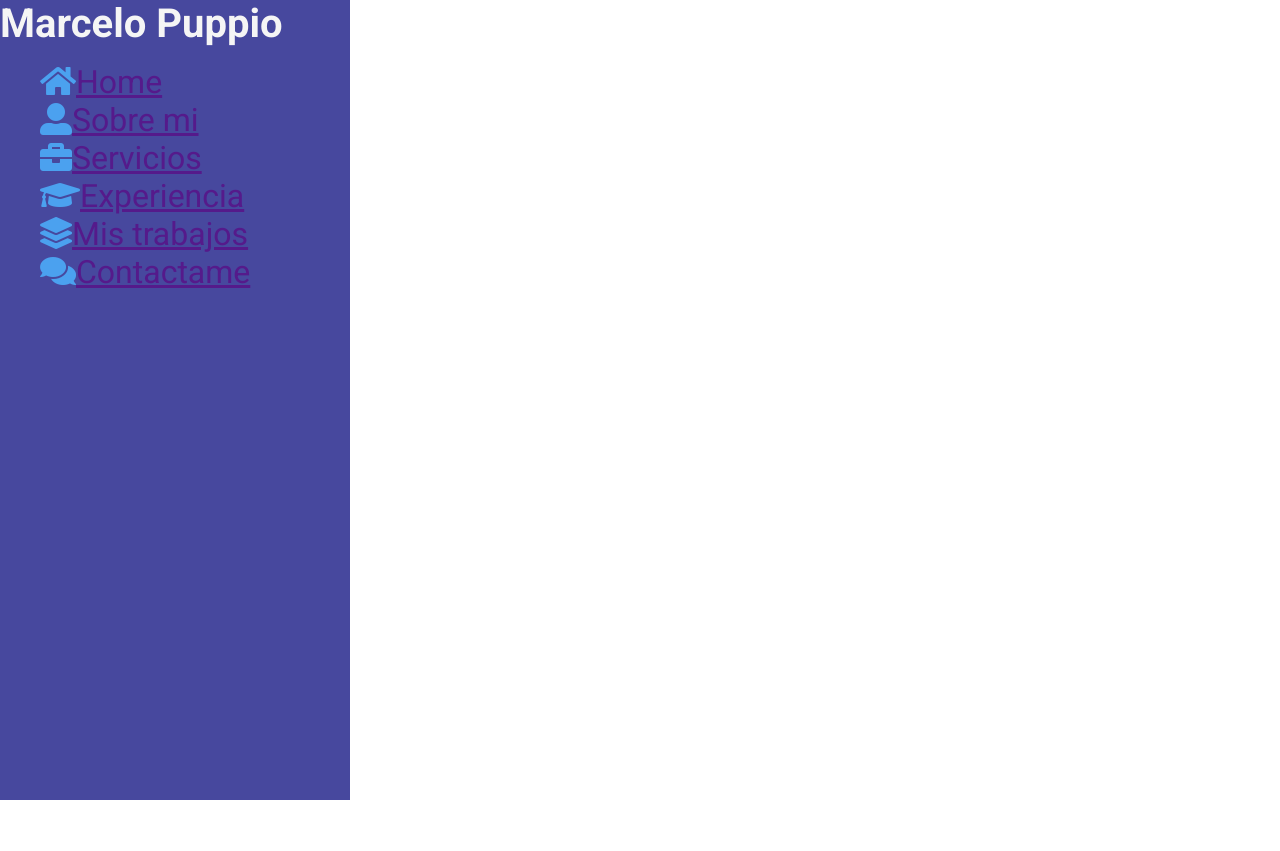
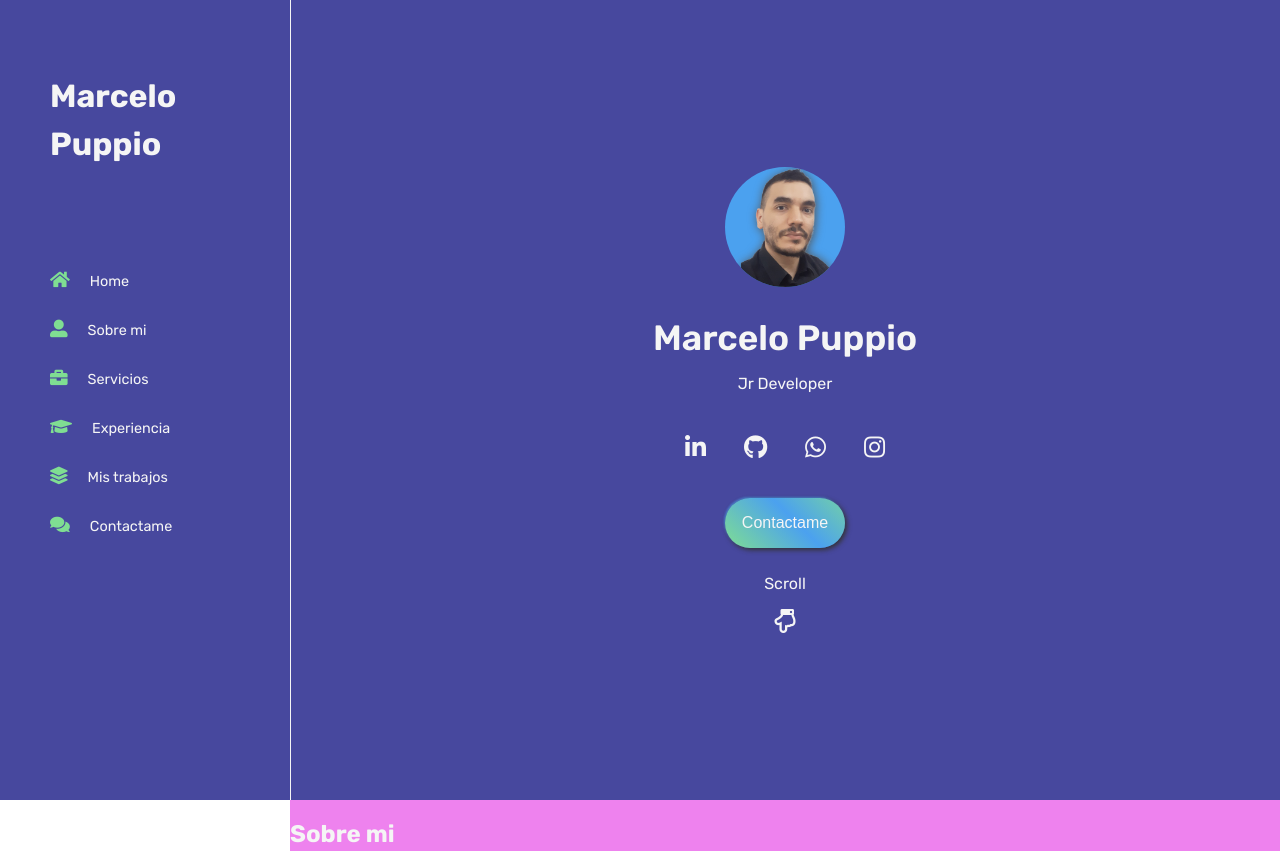
Before and after one commit to MarceloAPuppio/portfolio, a plain HTML site: page index.html in a window 1280 px wide. Shown: the top 851 px of the page. Before the commit the page ends 800 px from the top, so only its background shows below. Drawn offline with Linux system fonts and the light colour scheme.

Commit message:
Header y sections
html + css

```diff
--- a/css/style.css
+++ b/css/style.css
@@ -6,19 +6,15 @@
   --text-color: whitesmoke;
 }
 
-/* <header class="header">
-<nav class="header__nav nav--desktop">
-    <ul class="header__nav__list">
-        <li class="header__list-item"></li>
-    </ul>
-</nav>
-</header> */
 html {
   scroll-behavior: smooth;
   font-size: 16px;
+  -webkit-font-smoothing: antialiased;
+  box-sizing: border-box;
 }
 body {
-  font-family: "Roboto", sans-serif;
+  /* font-family: "Poppins", sans-serif; */
+  font-family: "Rubik", sans-serif;
   color: var(--text-color);
   margin: 0;
   top: 0;
@@ -27,23 +23,172 @@ body {
   overflow-x: hidden;
 }
 
+/* Estilos header-aside */
 .header {
   background-color: var(--color-primario);
-  width: 350px;
+  width: 290px;
   height: 100vh;
   position: fixed;
+  display: flex;
+  flex-flow: column wrap;
+  border-right: solid var(--text-color) 1px;
 }
 .header-title {
   margin: 0;
-  font-size: 2.5rem;
+  font-size: 2rem;
+  height: 30%;
+  display: flex;
+  justify-content: flex-start;
+  align-items: center;
+  padding: 0 0 0 50px;
+
+  /* text-align: center; */
+  /* letter-spacing: 1.5px; */
+  line-height: 3rem;
+}
+.nav--desktop {
+  height: 70%;
+}
+.header__nav__list {
+  height: 100%;
+  list-style: none;
+  padding: 0 0 0 50px;
+  display: flex;
+  flex-flow: column wrap;
+  align-items: flex-start;
 }
 .header__list-item {
-  font-size: 2.5rem;
-  font-size: 2rem;
+  margin: 15px 0px;
+  font-size: 0.9rem;
 }
-.header__nav__list {
-  list-style: none;
+.header__list-item a {
+  text-decoration: none;
+  color: var(--text-color);
 }
 .header__list-item a i {
-  color: var(--color-secundario);
+  font-size: 1.1rem;
+  font-weight: bold;
+  margin-right: 20px;
+  color: var(--color-terciario);
 }
+
+/* Estilos sections */
+/* General */
+section {
+  float: right;
+  width: calc(100% - 290px);
+  height: 100vh;
+  background: violet;
+}
+/* Section home */
+.section-home {
+  display: flex;
+  flex-flow: column wrap;
+  align-items: center;
+  justify-content: center;
+  align-content: center;
+  background: var(--color-primario);
+}
+.section-home__img-container {
+  width: 120px;
+  height: 120px;
+  border-radius: 50%;
+  background: var(--color-secundario);
+  overflow: hidden;
+}
+.section-home__img {
+  max-width: 100%;
+  height: auto;
+  filter: drop-shadow(1px 1px 5px #555);
+}
+.section-home__title {
+  font-size: 2.2rem;
+  font-weight: 600;
+  margin-bottom: 0;
+}
+.section-home__subtitle {
+  font-weight: normal;
+  margin: 15px 0;
+  font-size: 1rem;
+}
+.section-home__icon-container {
+  width: 200px;
+  height: 40px;
+  margin: 20px 0;
+  display: flex;
+  justify-content: space-between;
+  align-items: center;
+}
+
+.section-home__icon-container__icon {
+  text-decoration: none;
+  font-size: 1.5rem;
+  color: var(--text-color);
+}
+.section-home__icon-container__icon:hover {
+  color: var(--color-terciario);
+}
+.section-home__btn {
+  margin: 10px 0;
+  height: 50px;
+  width: 120px;
+  border: none;
+  transition: all 0.3s;
+  /* background: var(--color-secundario); */
+  background: linear-gradient(
+    45deg,
+    var(--color-terciario),
+    var(--color-secundario),
+    var(--color-terciario),
+    var(--color-secundario)
+  );
+  background-size: 200% 100%;
+  color: var(--text-color);
+  border-radius: 25px;
+  font-size: 1rem;
+  box-shadow: 2px 2px 5px rgb(51, 51, 51), -1px -1px 2px #4ba0efad;
+}
+
+.section-home__btn:hover {
+  background-position-x: 100%;
+}
+
+.section-home__btn-icon-container {
+  display: flex;
+  flex-flow: column;
+  justify-content: center;
+  align-items: center;
+}
+
+.section-home__btn-icon-container__text {
+  /* text-decoration: underline; */
+}
+.section-home__btn-icon-container__icon {
+  font-size: 1.5rem;
+  transition: all 0.5 ease-in-out;
+  /* animation: scale 5s infinite; */
+}
+
+@keyframes scale {
+  0% {
+    transform: scale(1);
+  }
+  50% {
+    transform: scale(1.2);
+  }
+  100% {
+    transform: scale(1);
+  }
+}
+
+/* Section about */
+/* <section class="section-about">
+        <h2 class="section-about__title">Sobre mi</h2>
+        <div class="section-about__card">
+            <div class="section-about__card__img-container"><img src="images/foto.png" alt="foto de rostro Marcelo Puppio" class="section-about__img"></div>
+            <div class="section-about__card__presentacion-container">
+                <p class="section-about__card__presentacion-container__text">Hola! Estoy en búsqueda de mi primer trabajo como desarrollador web. Estoy a dos finales de recibirme como Analista de Sistemas y soy un estudiante empedernido, considerando que siempre hay algo nuevo por aprender o mejorar.</p>
+                <button class="section-about__card__presentacion-container__btn">Ver Currículum</button>
+            </div>
+        </div>
+    </section> */
--- a/index.html
+++ b/index.html
@@ -10,26 +10,54 @@
     <!-- fonts Google -->
     <link rel="preconnect" href="https://fonts.gstatic.com">
     <link href="https://fonts.googleapis.com/css2?family=Roboto:ital,wght@0,400;0,500;0,700;0,900;1,400&display=swap" rel="stylesheet">
-     <!-- Font Awesome -->
+    <link rel="preconnect" href="https://fonts.gstatic.com">
+    <link href="https://fonts.googleapis.com/css2?family=Poppins:ital,wght@0,400;0,600;0,800;1,400;1,600&display=swap" rel="stylesheet">
+    <link rel="preconnect" href="https://fonts.gstatic.com">
+    <link href="https://fonts.googleapis.com/css2?family=Rubik:ital,wght@0,400;0,500;0,600;0,700;0,800;1,400;1,500;1,600;1,700&display=swap" rel="stylesheet">
+<!-- Font Awesome -->
     <link rel="stylesheet" href="https://use.fontawesome.com/releases/v5.15.1/css/all.css" integrity="sha384-vp86vTRFVJgpjF9jiIGPEEqYqlDwgyBgEF109VFjmqGmIY/Y4HV4d3Gp2irVfcrp" crossorigin="anonymous">
 
 </head>
 <body>
     <header class="header">
-    <h2 class="header-title">Marcelo Puppio</h2>
+    <h2 class="header-title">Marcelo<br>Puppio</h2>
     <nav class="header__nav nav--desktop">
         <ul class="header__nav__list">
-            <li class="header__list-item"><a href=""><i class="fas fa-home"></i>Home</a></li>
-            <li class="header__list-item"><a href=""><i class="fas fa-user-alt"></i>Sobre mi</a></li>
-            <li class="header__list-item"><a href=""><i class="fas fa-briefcase"></i>Servicios</a></li>
-            <li class="header__list-item"><a href=""><i class="fas fa-graduation-cap"></i>Experiencia</a></li>
-            <li class="header__list-item"><a href=""><i class="fas fa-layer-group"></i>Mis trabajos</a></li>
-            <li class="header__list-item"><a href=""><i class="fas fa-comments"></i>Contactame</a></li>
+            <li class="header__list-item"><a href="#"><i class="fas fa-home"></i>Home</a></li>
+            <li class="header__list-item"><a href="#"><i class="fas fa-user-alt"></i>Sobre mi</a></li>
+            <li class="header__list-item"><a href="#"><i class="fas fa-briefcase"></i>Servicios</a></li>
+            <li class="header__list-item"><a href="#"><i class="fas fa-graduation-cap"></i>Experiencia</a></li>
+            <li class="header__list-item"><a href="#"><i class="fas fa-layer-group"></i>Mis trabajos</a></li>
+            <li class="header__list-item"><a href="#"><i class="fas fa-comments"></i>Contactame</a></li>
         </ul>
     </nav>
     </header>
-    <section class="section-splash"></section>
-    <section class="section-about"></section>
+    <section class="section-home">
+        <div class="section-home__img-container"><img src="images/foto.png" alt="foto de rostro Marcelo Puppio" class="section-home__img"></div>
+        <h1 class="section-home__title">Marcelo Puppio</h1>
+        <h5 class="section-home__subtitle">Jr Developer</h5>
+        <div class="section-home__icon-container">
+            <a href="#" class="section-home__icon-container__icon"><i class="fab fa-linkedin-in"></i></a>
+            <a href="#" class="section-home__icon-container__icon"><i class="fab fa-github"></i></a>
+            <a href="#" class="section-home__icon-container__icon"><i class="fab fa-whatsapp"></i></a>
+            <a href="#" class="section-home__icon-container__icon"><i class="fab fa-instagram"></i></a>
+        </div>
+        <button class="section-home__btn">Contactame</button>
+        <div class="section-home__btn-icon-container">
+            <p class="section-home__btn-icon-container__text">Scroll</p>
+            <i class="far fa-hand-point-down section-home__btn-icon-container__icon"></i>
+        </div>
+    </section>
+    <section class="section-about">
+        <h2 class="section-about__title">Sobre mi</h2>
+        <div class="section-about__card">
+            <div class="section-about__card__img-container"><img src="images/foto.png" alt="foto de rostro Marcelo Puppio" class="section-about__img"></div>
+            <div class="section-about__card__presentacion-container">
+                <p class="section-about__card__presentacion-container__text">Hola! Estoy en búsqueda de mi primer trabajo como desarrollador web. Estoy a dos finales de recibirme como Analista de Sistemas y soy un estudiante empedernido, considerando que siempre hay algo nuevo por aprender o mejorar.</p>
+                <button class="section-about__card__presentacion-container__btn">Ver Currículum</button>
+            </div>
+        </div>
+    </section>
     <section class="section-services"></section>
     <section class="section-experience"></section>
     <section class="section-projects"></section>
```
Also changed, not shown: images/foto.png (added).
